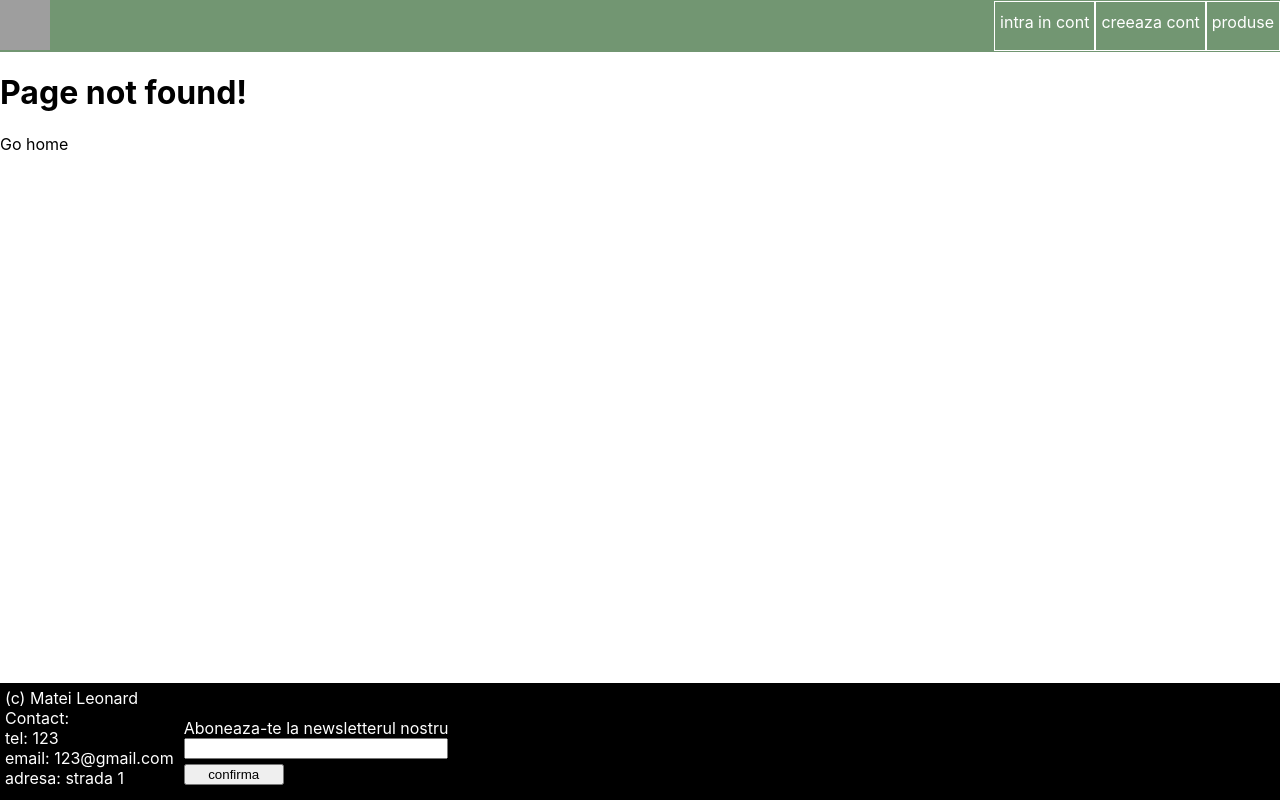
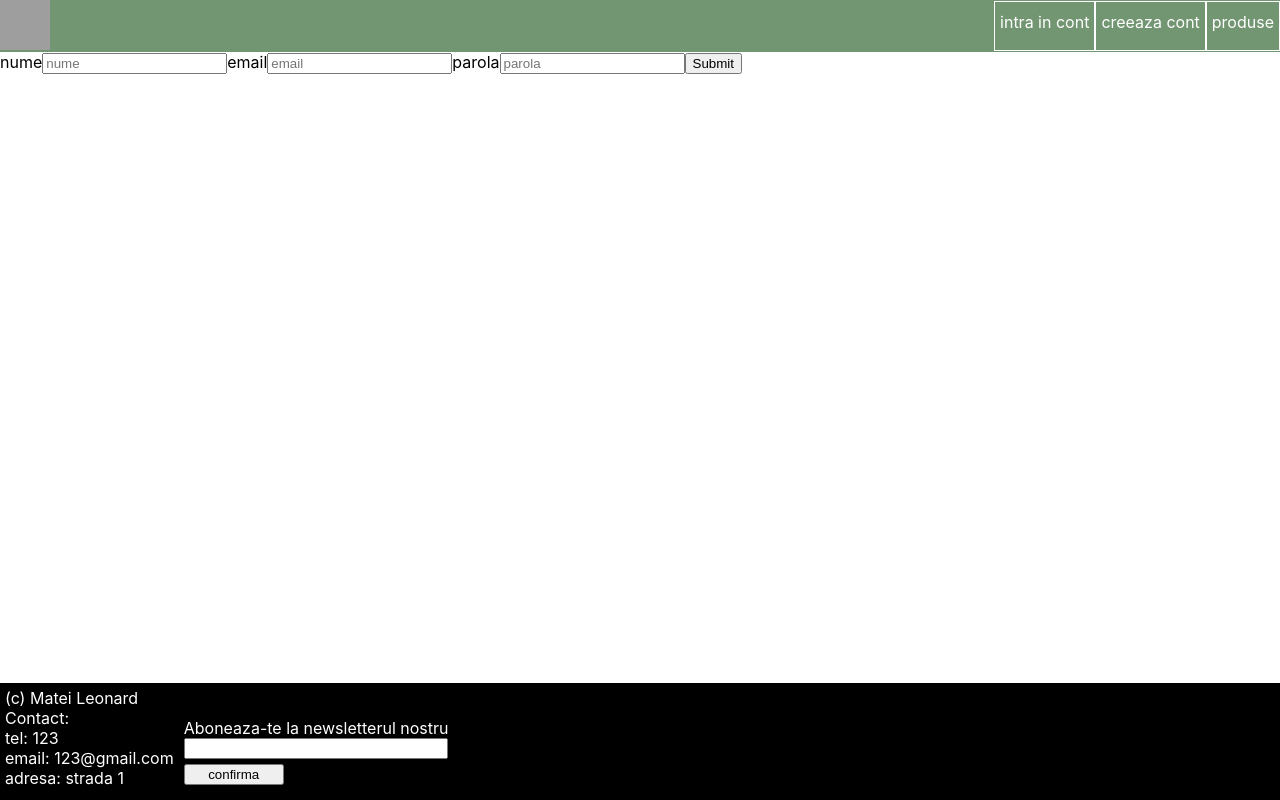
Before and after one commit to leomatei/ProiectISS, a Next.js app in the folder iss/: page /sign-up in a window 1280 px wide. Before the commit this address had no page. Built offline with nearby package versions, Linux system fonts and the light colour scheme; grey boxes are pictures that could not be loaded.

Commit message:
do sign up api and page, create useraccount model in graphcms

```diff
--- /dev/null
+++ b/iss/pages/api/signup.js
@@ -0,0 +1,28 @@
+import {gql, GraphQLClient} from 'graphql-request'
+
+export default async function(req, res){
+    console.log('req',req)
+    console.log('req.nume',req.nume)
+    const url = process.env.NEXT_PUBLIC_GRAPH_CMS_ENDPOINT
+    const graphQLClient=new GraphQLClient (url, {
+        headers:{
+          "Authorizations": process.env.NEXT_PUBLIC_GRAPH_CMS_TOKEN,
+        }
+    })
+    const variables = {
+        nume: req.nume,
+        email: req.email,
+        parola: req.parola,
+        seller: req.seller
+    }
+    const query = gql`
+        mutation($nume:String!,$email:String!,$parola:String!,$seller:Boolean!) {
+            createUserAccount(
+                data: {name: $nume, email: $email, parola: $parola, seller: $seller}
+            ) {
+            id
+            }
+        }
+    `
+    return await graphQLClient.request(query, variables)
+}
--- /dev/null
+++ b/iss/pages/sign-up.js
@@ -0,0 +1,36 @@
+import Header from "../public/components/header"
+import Footer from "../public/components/footer"
+import React from "react"
+import { useForm } from "react-hook-form";
+import signup from "./api/signup";
+
+
+const signUp = () => {
+    const { register, handleSubmit, formState: { errors } } = useForm();
+    const onSubmit = async data => await signup({...data, seller: false});
+    // const firstRef=React.createRef()
+    // const handleSubmit=()=>{
+    //     console.log(firstRef.current.value)
+    //     console.log('123')
+    // }
+    return(
+        <>
+            <Header/>
+            <form className="signup-form" onSubmit={handleSubmit(onSubmit)}>
+                <label>nume</label>
+                <input placeholder="nume" type="text" {...register("nume", { required: true, pattern: /^[A-Za-z]+$/i  })}></input>
+                {errors.nume && <span>numele nu este valid</span>}
+                <label>email</label>
+                <input placeholder="email" type="text" {...register("email", { required: true, pattern: /^[a-zA-Z0-9_.+]+@[a-zA-Z0-9]+[.]+[a-z]+$/i })}></input>
+                {errors.email && <span>emailul nu este valid</span>}
+                <label>parola</label>
+                <input placeholder="parola" type="password" {...register("parola", { required: true, pattern: /(?=.*[0-9])(?=.*[a-z])(?=.*[A-Z])(?=.*[!])/i })}></input>
+                {errors.parola && <span>parola nu este valida</span>}
+                <input type="submit"></input>
+            </form>
+            <Footer/>
+        </>
+    )
+}
+
+export default signUp;
--- /dev/null
+++ b/iss/styles/sign-up.scss
@@ -0,0 +1,5 @@
+.signup-form{
+    display: flex;
+    flex-direction: column;
+    width: 60%;
+}
```
